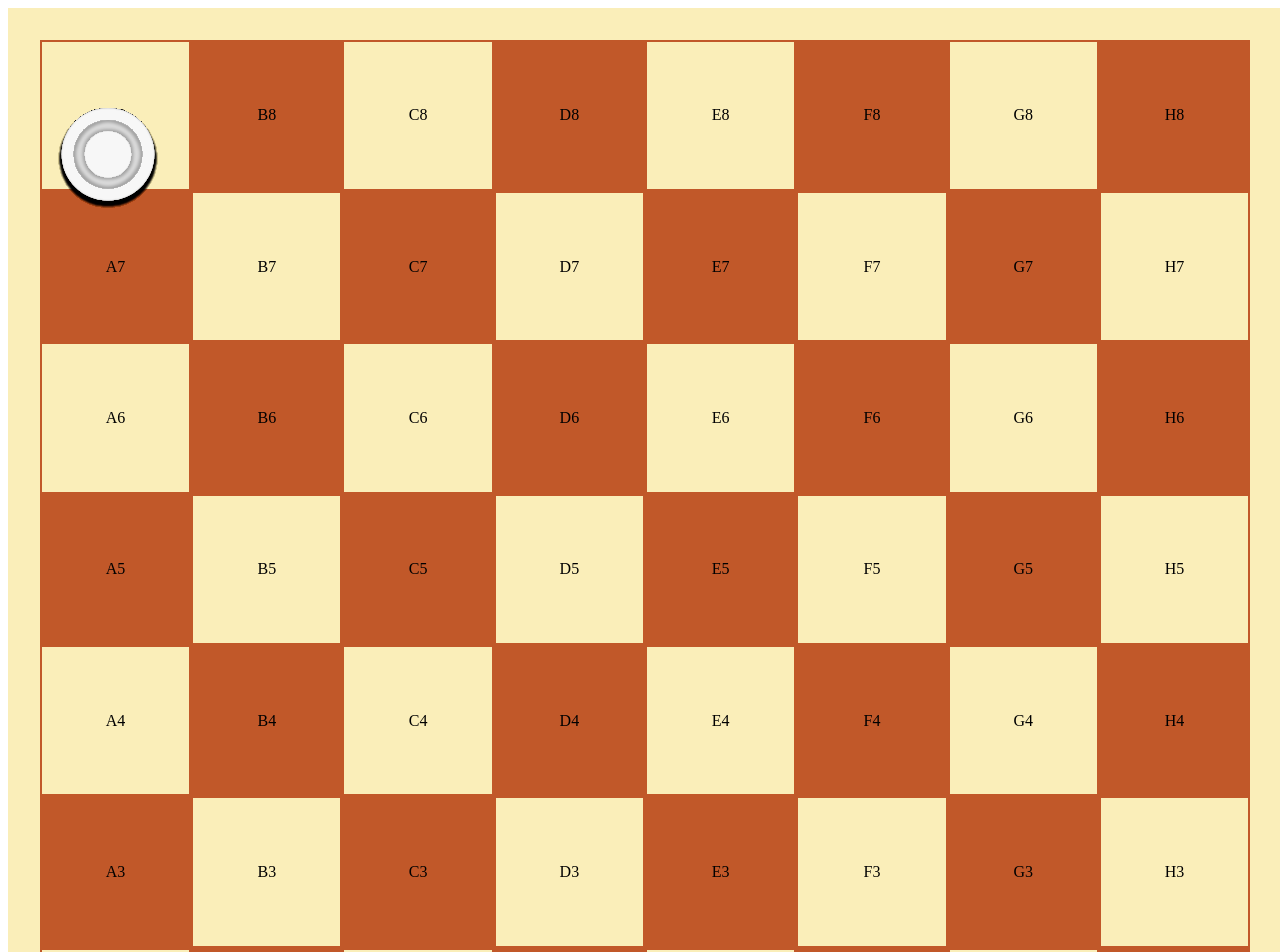
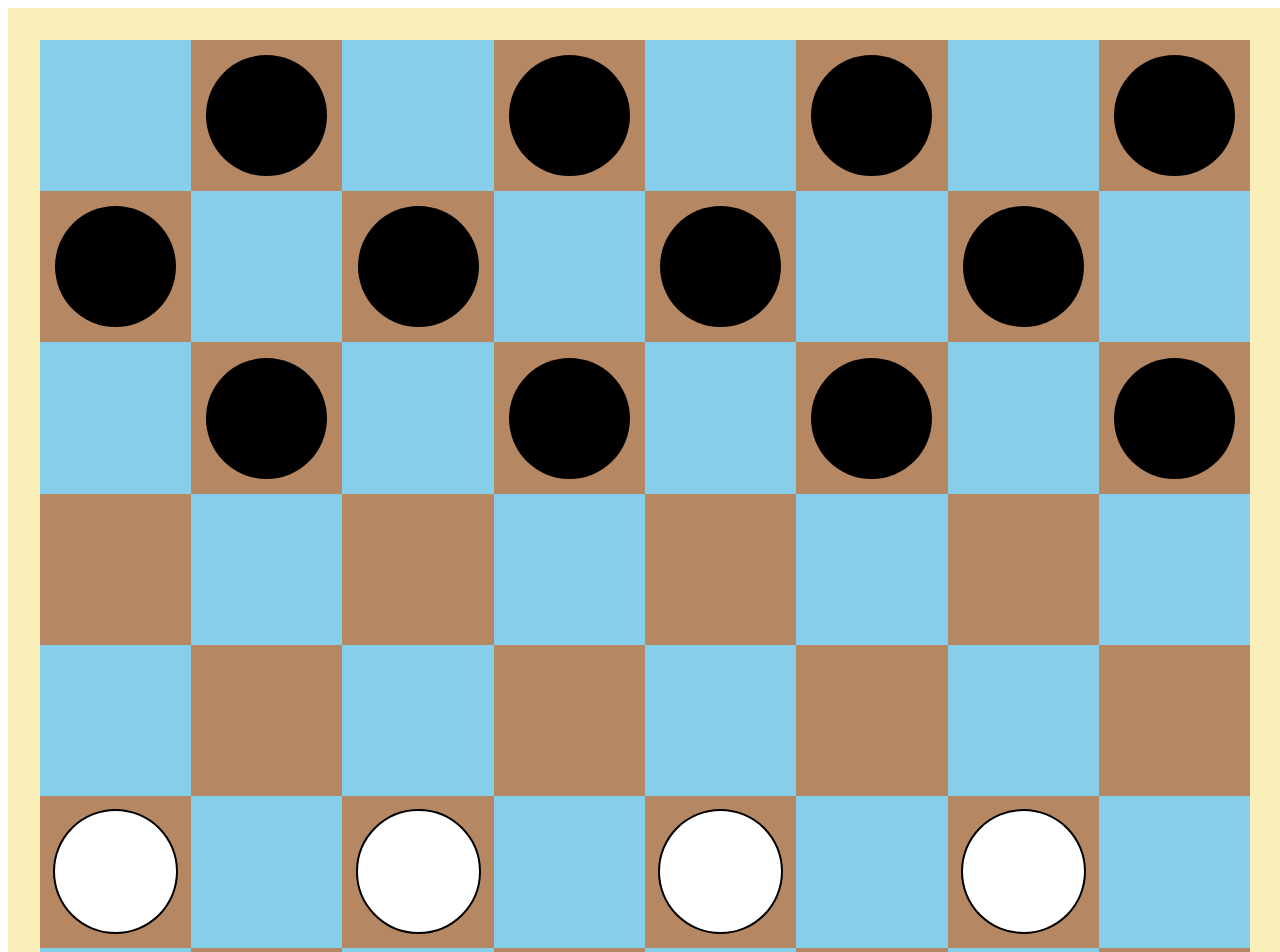
Before and after one commit to Egoriy286/russian-checkers, a Vue app: page / in a window 1280 px wide. Shown: the top 952 px of the page. Built offline with nearby package versions, Linux system fonts and the light colour scheme.

Commit message:
testdev1

```diff
--- a/index.html
+++ b/index.html
@@ -1,6 +1,9 @@
 <!DOCTYPE html>
 <html lang="en">
   <head>
+    <style>
+
+    </style>
     <meta charset="UTF-8">
     <link rel="icon" href="/favicon.ico">
     <meta name="viewport" content="width=device-width, initial-scale=1.0">
--- a/src/components/Board.vue
+++ b/src/components/Board.vue
@@ -1,10 +1,26 @@
 <template>
+    <div class="checkers-board-container">
     <div class="checkers-board">
       <div class="checkers-grid">
-        <Box v-for="(box, index) in boxesTitle" :key="index" :theme="toggleTheme(index)">  {{ box }}
-        <Checker v-if="checkersMap.get(index)" :color="checkersMap.get(index)?.color" :king="checkersMap.get(index)?.king" /></Box>
+        <!-- Отображение клеток и шашек -->
+        <Box v-for="(box, index) in boxesTitle" :key="index" :theme="toggleTheme(index)" @click="moveChecker(index)">
+          <!-- Если шашка существует, показываем ее и даем возможность выбрать -->
+          <Checker v-if="checkersMap.get(index)"
+                   :color="checkersMap.get(index)?.color"
+                   :king="checkersMap.get(index)?.king"
+                   @click.stop="selectChecker(index)"
+                   :class="{ selected: selectedChecker() === index }" />
+        </Box>
       </div>
     </div>
+
+    <div class="logs">
+      <h2>Логи игры</h2>
+      <ul>
+        <li v-for="(log, index) in logs" :key="index">{{ log }}</li>
+      </ul>
+    </div>
+  </div>
 </template>
 
 
@@ -57,12 +73,37 @@ interface IBoard {
 // Класс для доски
 class Board implements IBoard {
   grid: (Checker | null)[][];
-
+  currentPlayer = 1; // 1 - белые, -1 - черные
+  selectedChecker = 0;
   constructor() {
     // Создаем 8x8 сетку, изначально пустую
     this.grid = Array(8)
       .fill(null)
       .map(() => Array(8).fill(null));
+  }
+  getCurrentPlayer(): String{
+    return this.currentPlayer === 1 ? 'white' : 'black';
+  }
+  setCurrentPlayer(color: String){
+    if (color ==="white"){
+      this.currentPlayer = 1;
+    }
+    else if(color ==="black"){
+      this.currentPlayer *= -1;
+    }
+    else
+    {
+      console.log(color);
+    }
+
+  }
+
+  getSelectedChecker(): number{
+    return this.selectedChecker;
+  }
+
+  setSelectedChecker(index: number): void {
+    this.selectedChecker = index;
   }
 
   initialize(): void {
@@ -122,8 +163,10 @@ export default defineComponent({
                 'A2', 'B2', 'C2', 'D2', 'E2', 'F2', 'G2', 'H2',
                 'A1', 'B1', 'C1', 'D1', 'E1', 'F1', 'G1', 'H1',
             ]),
-            checkersMap: reactive(new Map<number, { color: 'dark' | 'light'; king: boolean } | null>())
-        }
+            checkersMap: reactive(new Map<number, { color: 'black' | 'white'; king: boolean } | null>()),
+            //currentPlayer: ref<'black' | 'white'>('black'), // Хранит текущего игрока
+            logs: ref<string[]>([]) // Логи для отображения
+          }
     },
     methods:{
         toggleTheme(index: number){
@@ -134,7 +177,10 @@ export default defineComponent({
             {
                 return 'white'
             }
-            return 'dark'
+            return 'black'
+        },
+        selectedChecker() : number {
+          return board.getSelectedChecker()
         },
         // Инициализация шашек на доске
         initCheckersMap() {
@@ -147,19 +193,101 @@ export default defineComponent({
             for (let i = 0; i < 3; i++) {
                 for (let j = 0; j < BoardSize; j++) {
                     if ((i + j) % 2 === 1) {
-                        this.checkersMap.set(i * BoardSize + j, { color: 'dark', king: false });
+                        this.checkersMap.set(i * BoardSize + j, { color: 'black', king: false });
                     }
                 }
             }
-
+            console.log('Инициализация шашек для игрока 1 (темные шашки)')
             // Инициализация шашек для игрока 2 (светлые шашки)
             for (let i = 5; i < 8; i++) {
                 for (let j = 0; j < BoardSize; j++) {
                     if ((i + j) % 2 === 1) {
-                        this.checkersMap.set(i * BoardSize + j, { color: 'light', king: false });
+                        this.checkersMap.set(i * BoardSize + j, { color: 'white', king: false });
                     }
                 }
             }
+            console.log('Инициализация шашек для игрока 2 (светлые шашки)')
+            this.addLog(`Игра началась. Игрок ${board.getCurrentPlayer()} начинает.`);
+        },
+        // Логика выбора шашки
+        selectChecker(index: number) {
+            const checker = this.checkersMap.get(index);
+            if (checker && checker.color === board.getCurrentPlayer()) {
+                // Если шашка принадлежит текущему игроку, то ее можно выбрать
+                board.setSelectedChecker(index);
+                this.addLog(`Игрок '${board.getCurrentPlayer()}' выбрал шашку на позиции ${this.getBoxTitle(index)}`);
+            }else if (checker) {
+                this.addLog(`Шашка игрока '${checker.color}' не принадлежит текущему игроку.`);
+            }
+        },
+
+        // Логика перемещения шашки
+        moveChecker(toIndex: number) {
+            const fromIndex = board.getSelectedChecker();
+
+            if (fromIndex === null) {
+                this.addLog("Сначала выберите шашку.");
+                return; // Прекращаем выполнение, если шашка не выбрана
+            }
+
+            if (fromIndex !== null && this.isValidMove(fromIndex, toIndex)) {
+                const checker = this.checkersMap.get(fromIndex);
+
+                // Перемещаем шашку на новое место
+                this.checkersMap.set(toIndex, checker);
+                this.checkersMap.set(fromIndex, null);
+
+                this.addLog(`Игрок '${board.currentPlayer}' переместил шашку с ${this.getBoxTitle(fromIndex)} на ${this.getBoxTitle(toIndex)}.`);
+
+                // Снимаем выделение
+                this.selectedChecker(0);
+
+                // Меняем игрока
+                board.setCurrentPlayer( board.getCurrentPlayer() === 'black' ? 'white' : 'black');
+                this.addLog(`Теперь ходит игрок '${board.currentPlayer}'.`);
+            }else if (fromIndex !== null) {
+                this.addLog("Невалидный ход.");
+            }
+        },
+        // Проверка валидности хода
+        isValidMove(fromIndex: number, toIndex: number): boolean {
+            const BoardSize = 8;
+            const fromRow = Math.floor(fromIndex / BoardSize);
+            const fromCol = fromIndex % BoardSize;
+            const toRow = Math.floor(toIndex / BoardSize);
+            const toCol = toIndex % BoardSize;
+
+            // Проверяем, что целевая клетка пуста
+            if (this.checkersMap.get(toIndex) !== null) {
+                return false;
+            }
+
+            const checker = this.checkersMap.get(fromIndex);
+            if (!checker) return false;
+
+            const isKing = checker.king;
+
+            // Для обычной шашки проверяем, что ход происходит на одну клетку по диагонали
+            if (!isKing) {
+                const rowDifference = checker.color === 'black' ? toRow - fromRow : fromRow - toRow;
+                const colDifference = Math.abs(toCol - fromCol);
+                if (rowDifference === 1 && colDifference === 1) {
+                    return true;
+                }
+            }
+
+            // TODO: Добавить логику для дамок и прыжков через другие шашки
+
+            return false;
+        },
+        // Получаем название клетки (A8, B7 и т.д.)
+        getBoxTitle(index: number) {
+            return this.boxesTitle[index];
+        },
+        // Метод для добавления логов
+        addLog(message: string) {
+            this.logs.push(message);
+            console.log(message); // Для вывода в консоль
         }
     },
     mounted() {
@@ -200,5 +328,11 @@ export default defineComponent({
     margin: 0;
     background-color: #87ceeb;
   }
-
+  .selected {
+    border: 2px solid red;
+  }
+  .logs {
+  width: 30%;
+  background-color: #f0f0f0;
+  }
   </style>
--- a/src/components/Box.vue
+++ b/src/components/Box.vue
@@ -1,36 +1,37 @@
 <template>
-<div class="box" :class="{boxW:  theme === 'white'}">
-  <slot>default</slot>
+  <div :class="['box', theme]">
+    <slot></slot>
   </div>
 </template>
 
-  <script  lang="ts">
-  import { defineComponent } from "vue";
+<script lang="ts">
+import { defineComponent } from 'vue';
+
 export default defineComponent({
-      name: "Box",
-      props: ['theme']
+  name: 'Box',
+  props: {
+    theme: {
+      type: String,
+      required: true
     }
-)
+  }
+});
 </script>
 
 <style scoped>
 .box {
-      align-content: center;
+  display: flex;
+  justify-content: center;
+  align-items: center;
+  width: 100%;
+  height: 100%;
+}
 
-      text-align: center;
-      width: calc();
-      height: calc();
-      aspect-ratio: 1 / 1;
-      padding: 0;
-      flex-shrink: 0;
-      border: 2px solid #C15829;
-      background: #C15829;
+.black {
+  background-color: #f0d9b5;
 }
-  .boxW{
-      width: calc();
-      height: calc();
-      aspect-ratio: 1 / 1;
-      flex-shrink: 0;
-      background: #FAEEB9;;
+
+.black {
+  background-color: #b58863;
 }
 </style>
--- a/src/components/Checker.vue
+++ b/src/components/Checker.vue
@@ -1,39 +1,43 @@
 <template>
-  <div>
-    <img class="checker" src="../assets/checker.svg" :style="{ left: checkerLeft, top: checkerTop }"/>
-  </div>
+  <div :class="['checker', color, { king }]"></div>
 </template>
 
 <script lang="ts">
+import { defineComponent, PropType } from 'vue';
 
-
-import { defineComponent } from "vue"
 export default defineComponent({
-    name: "Checker",
-    data(){
-      return {
-      squares: Array(64).fill(null), // create an array of 64 squares
-      checkerLeft: '100px', // initial left position
-      checkerTop: '100px' // initial top position
+  name: 'Checker',
+  props: {
+    color: {
+      type: String as PropType<"white" | "black" | "empty">,
+      required: true,
+    },
+    king: {
+      type: Boolean,
+      required: false,
+      default: false
     }
-    }
-})
+  }
+});
 </script>
 
 <style scoped>
+.checker {
+  width: 80%;
+  height: 80%;
+  border-radius: 50%;
+}
 
+.black {
+  background-color: #000;
+}
 
-.square {
-  background-color: #ccc; /* adjust the square color */
-  padding: 20px; /* adjust the square padding */
-  border: 1px solid #666; /* adjust the square border */
+.white {
+  background-color: #fff;
+  border: 2px solid #000;
 }
-.checker {
-  position: absolute;
-  top: -50px; /* adjust the value to position it above the board */
-  left: 50%; /* center it horizontally */
-  transform: translateX(-50%);
-  width: 100px; /* adjust as needed */
-  z-index: 1; /* ensure it's on top of the board */
+
+.king {
+  border: 4px solid gold;
 }
 </style>
```
Lines whose indentation alone changed are shown as unchanged.
